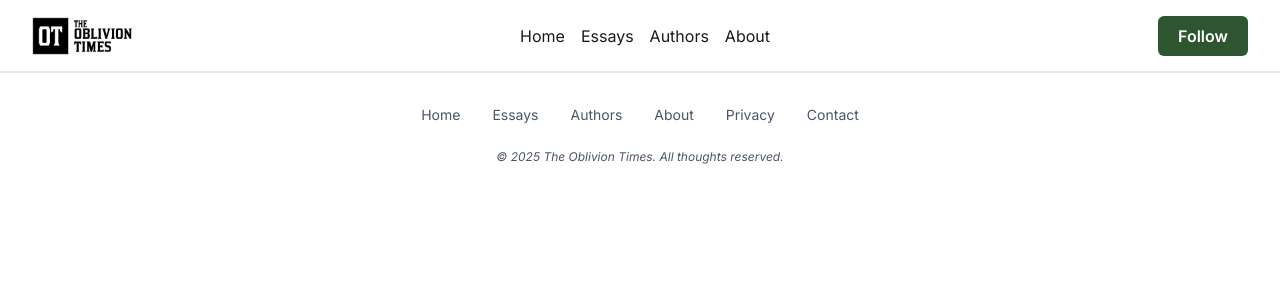
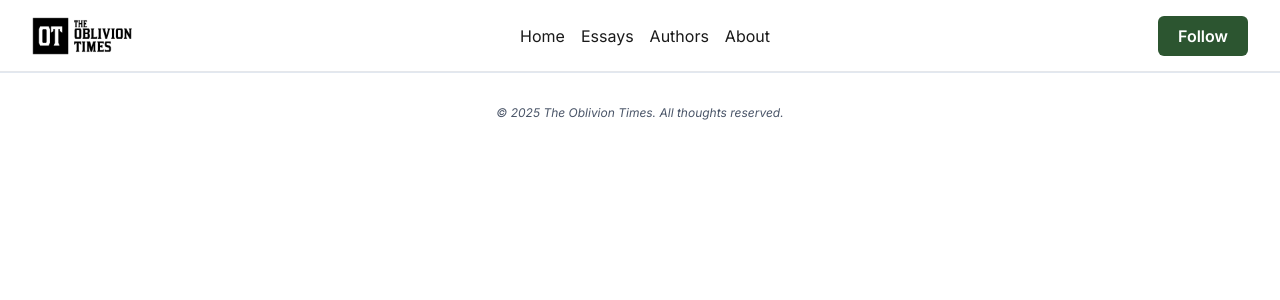
Before and after one commit to jethro-djan/the-oblivion-times, a React (Vite) app in the folder frontend/: page /about in a window 1280 px wide. Shown: the top 300 px of the page. Built offline with nearby package versions, Linux system fonts and the light colour scheme.

Commit message:
Remove nav items from Footer

```diff
--- a/frontend/src/components/Footer.tsx
+++ b/frontend/src/components/Footer.tsx
@@ -1,14 +1,14 @@
 function Footer() {
     return (
         <footer className="border-t border-border-light text-center px-6 py-8">
-            <nav className="flex flex-col md:flex-row gap-4 md:gap-8 justify-center mb-6">
+        {/* <nav className="flex flex-col md:flex-row gap-4 md:gap-8 justify-center mb-6">
                 <a href='#'className='font-sans text-sm text-primary-light'>Home</a>
                 <a href='#'className='font-sans text-sm text-primary-light'>Essays</a>
                 <a href='#'className='font-sans text-sm text-primary-light'>Authors</a>
                 <a href='#'className='font-sans text-sm text-primary-light'>About</a>
                 <a href='#'className='font-sans text-sm text-primary-light'>Privacy</a>
                 <a href='#'className='font-sans text-sm text-primary-light'>Contact</a>
-            </nav>
+            </nav> */}
             <p className="font-sans text-xs italic text-primary-light">&copy; 2025 The Oblivion Times. All thoughts reserved.</p>
         </footer>
     );
```
